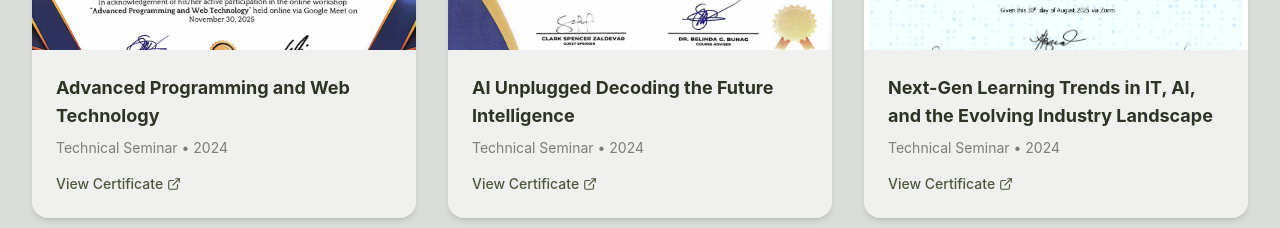
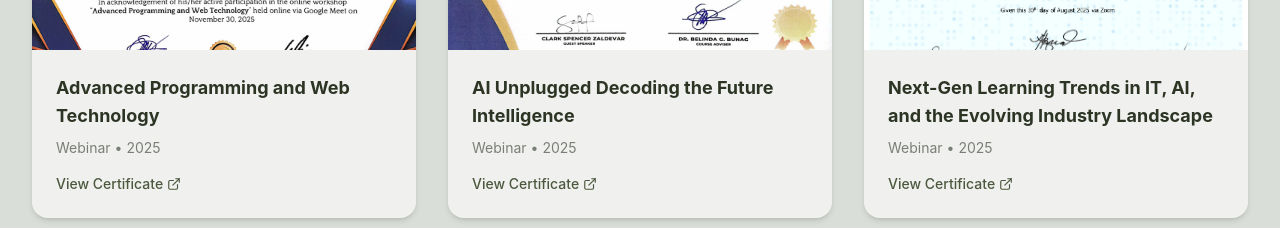
Before and after one commit to hplaza543-cpu/myPortfolio, a React (Vite) app: page / in a window 1280 px wide. Shown: the part 4160-4388 px from the top of the page. Built offline with nearby package versions, Linux system fonts and the light colour scheme.

Commit message:
Update issuer and date for certifications

```diff
--- a/src/App.tsx
+++ b/src/App.tsx
@@ -621,22 +621,22 @@ const Certifications = ({ darkMode }: { darkMode: boolean }) => {
   const certifications = [
     {
       title: 'Advanced Programming and Web Technology',
-      issuer: 'Technical Seminar',
-      date: '2024',
+      issuer: 'Webinar',
+      date: '2025',
       // TODO: Place your certificate image in the 'public' folder and name it 'advanced-programming.jpg'
       image: '/advanced-programming.jpg'
     },
     {
       title: 'AI Unplugged Decoding the Future Intelligence',
-      issuer: 'Technical Seminar',
-      date: '2024',
+      issuer: 'Webinar',
+      date: '2025',
       // TODO: Place your certificate image in the 'public' folder and name it 'ai-unplugged.jpg'
       image: '/ai-unplugged.jpg'
     },
     {
       title: 'Next-Gen Learning Trends in IT, AI, and the Evolving Industry Landscape',
-      issuer: 'Technical Seminar',
-      date: '2024',
+      issuer: 'Webinar',
+      date: '2025',
       // TODO: Place your certificate image in the 'public' folder and name it 'next-gen-learning.jpg'
       image: '/next-gen-learning.jpg'
     }
```
